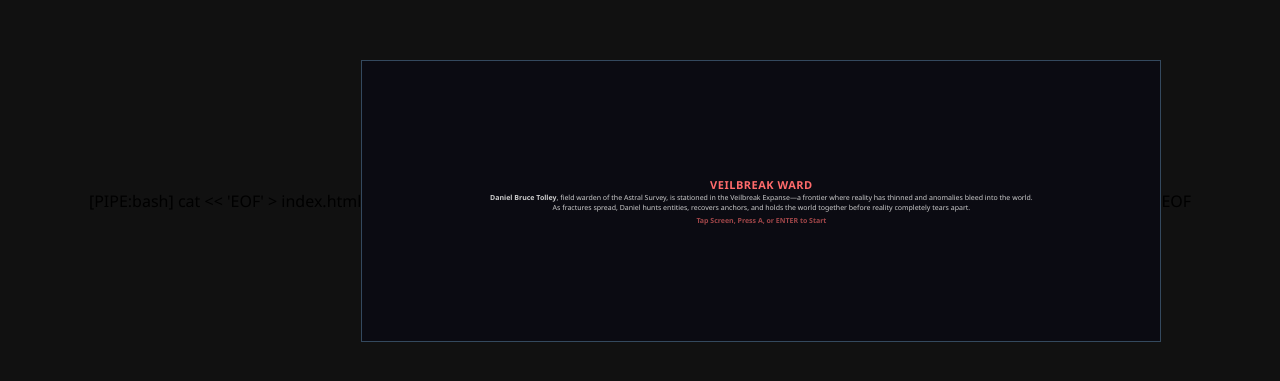
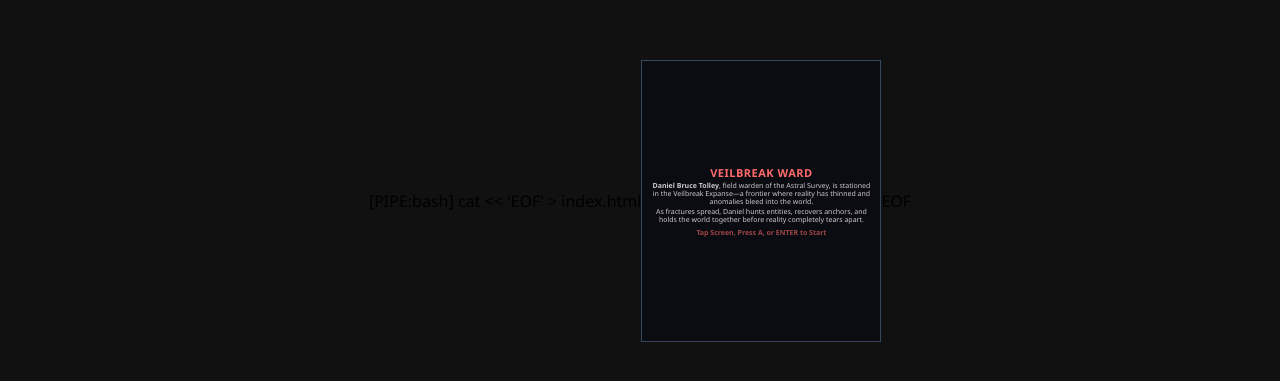
Before and after one commit to betolley/Rabbit_R1, a plain HTML site: page VeilbreakWard/index.html in a window 1280 px wide. Shown: the part 199-580 px from the top of the page. Drawn offline with Linux system fonts and the light colour scheme.

Commit message:
Update index.html

```diff
--- a/VeilbreakWard/index.html
+++ b/VeilbreakWard/index.html
@@ -30,7 +30,7 @@ cat << 'EOF' > index.html
 
         /* Enforce absolute maximum target footprint sizes */
         #app {
-            width: 800px;
+            width: 240px;
             height: 282px;
             background: #000;
             position: relative;
@@ -106,21 +106,22 @@ cat << 'EOF' > index.html
         .controls-panel {
             background: #222;
             display: flex;
-            padding: 4px 6px;
+            padding: 2px 4px;
             justify-content: space-between;
             align-items: center;
             border-top: 1px solid #444;
             box-sizing: border-box;
             flex-shrink: 0;
-            height: 68px;
+            height: 72px;
         }
 
-        /* Micro D-Pad Configurations */
+        /* D-Pad Configuration optimized for wider side buttons */
         .dpad {
             display: grid;
-            grid-template-columns: repeat(3, 20px);
-            grid-template-rows: repeat(3, 20px);
+            grid-template-columns: 26px 22px 26px;
+            grid-template-rows: 18px 26px 18px;
             gap: 1px;
+            align-items: center;
         }
 
         .dpad-btn {
@@ -129,46 +130,61 @@ cat << 'EOF' > index.html
             display: flex;
             justify-content: center;
             align-items: center;
-            font-size: 8px;
             font-weight: bold;
             cursor: pointer;
             border-radius: 3px;
             box-shadow: 0 1px 0 #1a252f;
             touch-action: none;
+            height: 100%;
+            width: 100%;
+            box-sizing: border-box;
+        }
+
+        /* Target amplification for Left/Right controls */
+        #pad-left, #pad-right {
+            font-size: 11px;
+            background: #3a536b;
+        }
+
+        #pad-up, #pad-down {
+            font-size: 7px;
         }
 
         .dpad-btn:active {
-            background: #415b76;
+            background: #415b76 !important;
             transform: translateY(1px);
             box-shadow: none;
         }
 
         .empty-slot {
             visibility: hidden;
+            height: 100%;
+            width: 100%;
         }
 
-        /* Mini Action Buttons Layout */
+        /* Action Buttons Layout with widened targets */
         .action-buttons {
             display: flex;
-            gap: 6px;
+            gap: 4px;
             padding-right: 2px;
         }
 
         .action-btn {
-            width: 26px;
-            height: 26px;
+            width: 32px;
+            height: 32px;
             border-radius: 50%;
             border: none;
             background: #e74c3c;
             color: white;
             font-weight: 900;
-            font-size: 11px;
+            font-size: 14px;
             cursor: pointer;
             box-shadow: 0 2px 0 #c0392b;
             display: flex;
             justify-content: center;
             align-items: center;
             touch-action: none;
+            box-sizing: border-box;
         }
 
         .action-btn:active {
```
